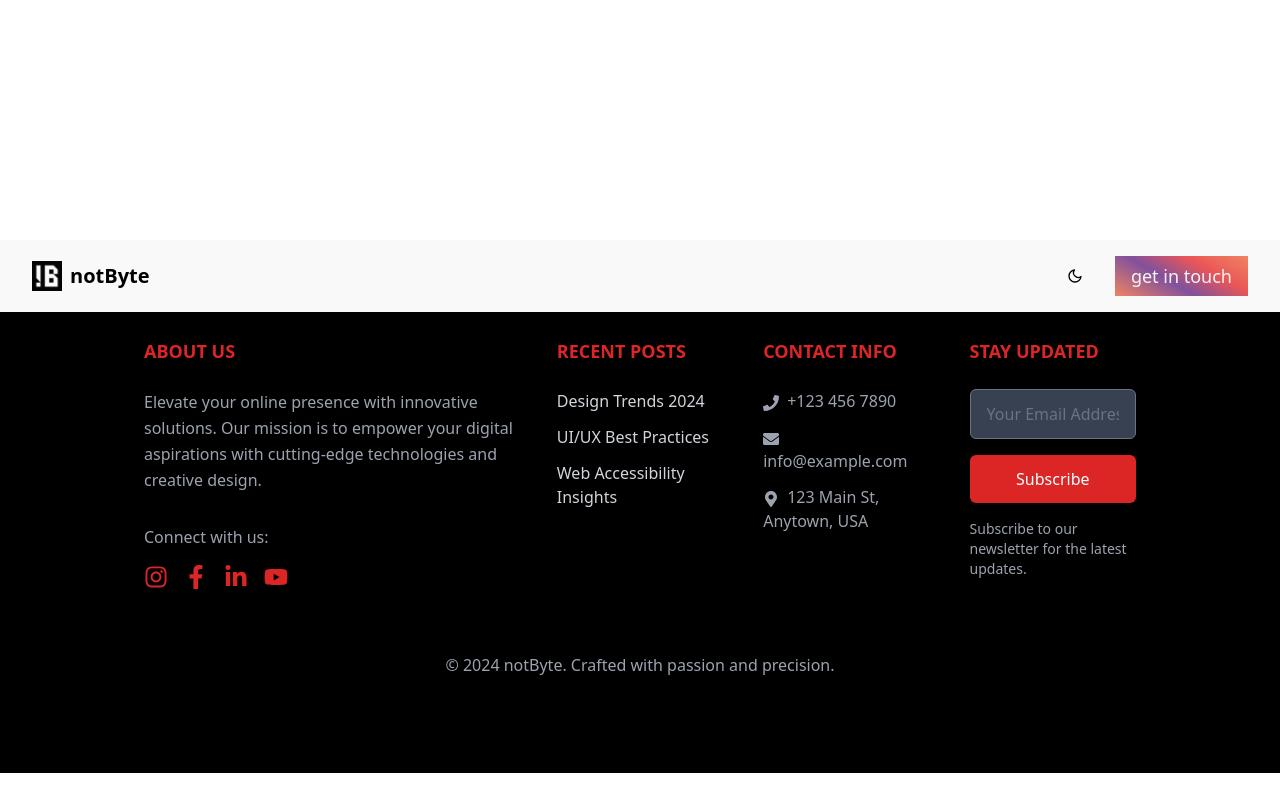
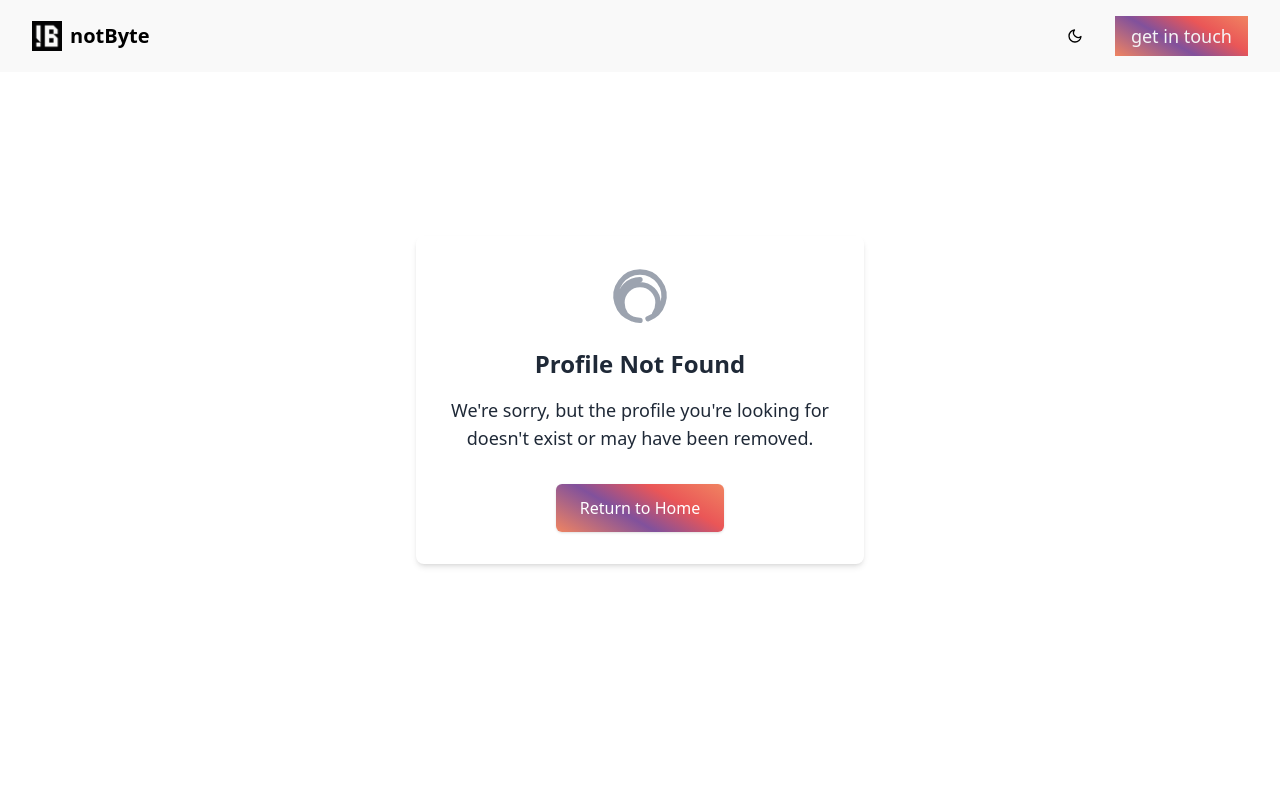
Before and after one commit to not-byte/notbyte-website, a Next.js app: page /profiles/Adam_Kolt in a window 1280 px wide. Shown: the top 800 px of the page. Built offline with nearby package versions, Linux system fonts and the light colour scheme.

Commit message:
UI(profile-shell): added profile shell for non existing profiles, Closes #60

```diff
--- a/src/app/profiles/[profileID]/page.tsx
+++ b/src/app/profiles/[profileID]/page.tsx
@@ -1,3 +1,4 @@
+/* eslint-disable react/no-unescaped-entities */
 import React from "react";
 import { profiles } from "@/lib/constants/profileData";
 import ProfileComp from "@/components/Pages/Profile";
@@ -8,6 +9,7 @@ import { SkillsSection } from "@/components/Pages/Profile/Skills";
 import { SkillsSectionAnimationWrapper } from "@/components/Pages/Profile/Skills/AnimationWrapper";
 import { EducationSectionAnimationWrapper } from "@/components/Pages/Profile/Education/AnimationWrapper";
 import { EducationSection } from "@/components/Pages/Profile/Education";
+import { ProfileShell } from "@/components/Pages/Profile/profileShell";
 
 interface PageProps {
   params: {
@@ -20,7 +22,9 @@ const ProfilePage = ({ params }: PageProps) => {
   const id = params.profileID;
   const profile = profiles.find((item) => item.id == id);
 
-  if (!profile) return <></>;
+  if (!profile) {
+    return <ProfileShell />;
+  }
   return (
     <ProfileComp
       profile={profile}
--- /dev/null
+++ b/src/components/Pages/Profile/profileShell.tsx
@@ -0,0 +1,38 @@
+/* eslint-disable react/no-unescaped-entities */
+import React from "react";
+
+export const ProfileShell = () => {
+  return (
+    <div className="flex flex-col items-center justify-center min-h-screen p-6 text-center ">
+      <div className="max-w-md w-full  rounded-lg shadow-md p-8 ">
+        <svg
+          xmlns="http://www.w3.org/2000/svg"
+          className="h-16 w-16 text-gray-400 mx-auto mb-4"
+          fill="none"
+          viewBox="0 0 24 24"
+          stroke="currentColor"
+        >
+          <path
+            strokeLinecap="round"
+            strokeLinejoin="round"
+            strokeWidth="2"
+            d="M12 4.354a4 4 0 100 15.292M15 19a9 9 0 10-6 0M6.457 17.042C5.732 15.973 5.25 14.547 5.25 13A6.75 6.75 0 1118.75 13c0 1.547-.482 2.973-1.207 4.042"
+          />
+        </svg>
+        <h2 className="text-2xl font-semibold dark:text-white text-gray-800 mb-4">
+          Profile Not Found
+        </h2>
+        <p className="mb-8 text-lg dark:text-gray-300">
+          We're sorry, but the profile you're looking for doesn't exist or may
+          have been removed.
+        </p>
+        <a
+          href="/"
+          className="inline-block px-6 py-3 bg-colors text-white rounded-md shadow hover:bg-darkModeColors focus:outline-none focus:ring-2 focus:ring-blue-500 focus:ring-opacity-50 transition ease-in-out duration-150"
+        >
+          Return to Home
+        </a>
+      </div>
+    </div>
+  );
+};
--- a/src/lib/providers/index.tsx
+++ b/src/lib/providers/index.tsx
@@ -3,7 +3,6 @@
 import { QueryClientProvider, QueryClient } from "@tanstack/react-query";
 import { FC, ReactNode } from "react";
 import { ThemeProvider } from "next-themes";
-import { AnimateSharedLayout } from "framer-motion";
 
 interface LayoutProps {
   children: ReactNode;
```
